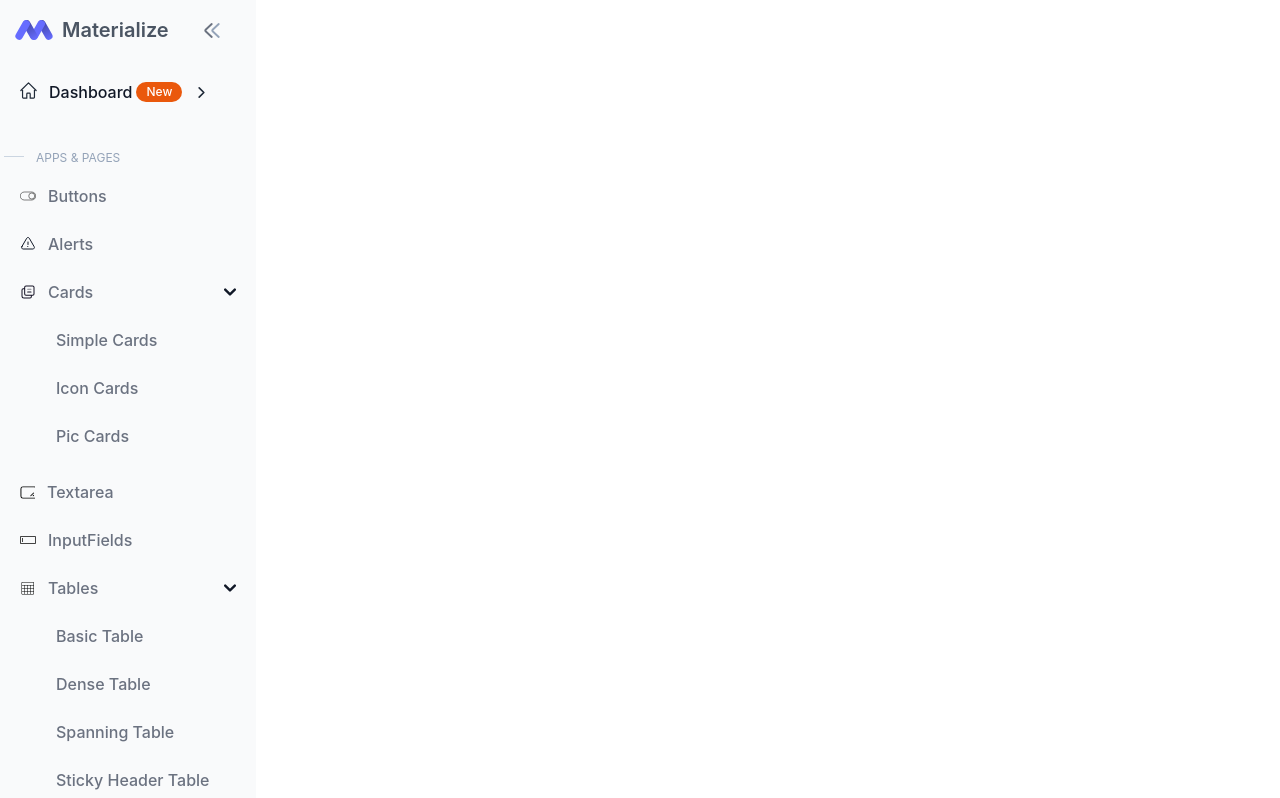
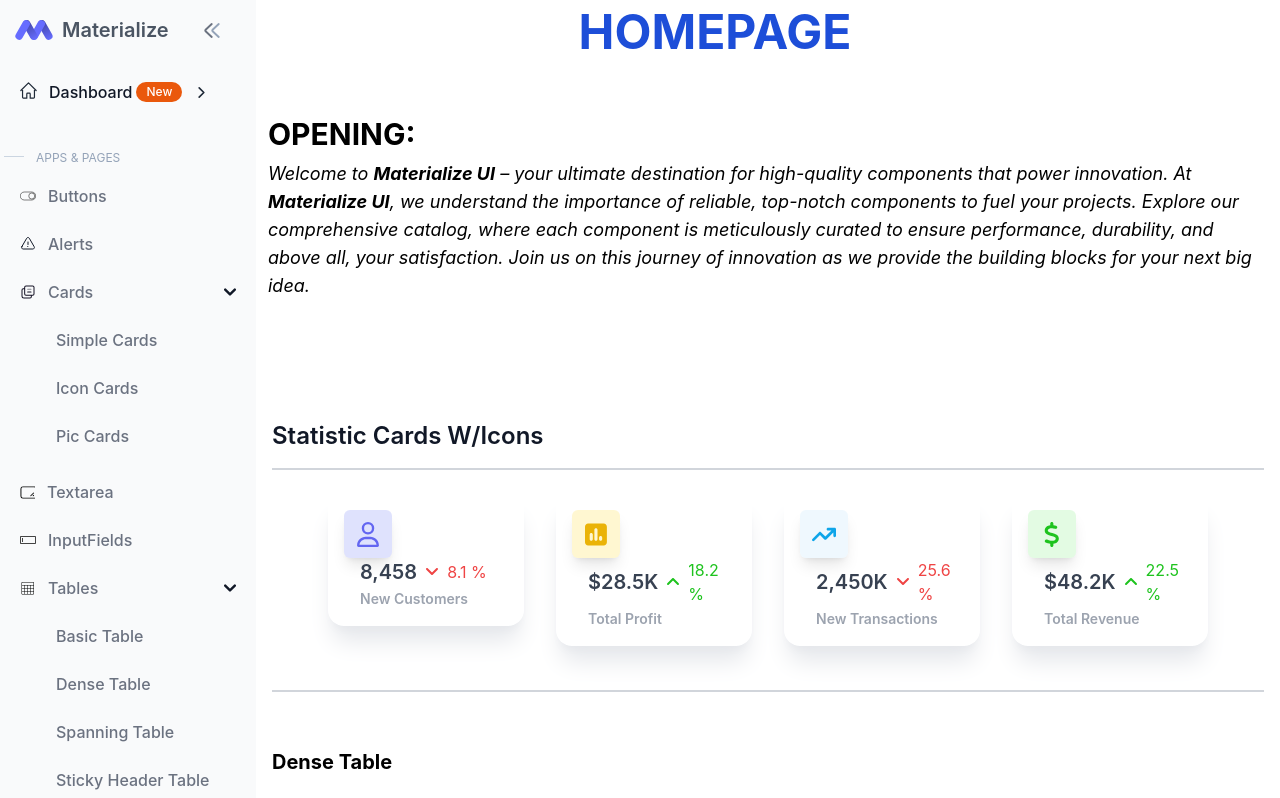
Before and after one commit to TeamFab2023/openui, a React (Create React App) app: page / in a window 1280 px wide. Shown: the top 798 px of the page. Built offline with nearby package versions, Linux system fonts and the light colour scheme.

Commit message:
HomePage-Completed

```diff
--- a/src/components/HomePage/HomePage.tsx
+++ b/src/components/HomePage/HomePage.tsx
@@ -1,35 +1,59 @@
+import React from 'react';
+import Sidebar from '../Sidebar/Sidebar';
 import Table from '../Tables/DenseTable';
-import Layout from '../Layouts/Layout';
+import Cards from '../Cards/Cards';
+import PicCards from '../Cards/PicCards';
+import IconCard from '../Cards/IconCard';
+import Alert from '../Alerts/Alert';
+import Button from '../Button/Button';
+import Textarea from '../Textarea/Textarea';
+import InputField from '../InputFields/InputField';
+import BasicTable from '../Tables/StickyHeaderTable';
+import DenseTable from '../Tables/DenseTable';
 
 
 const HomePage = () => {
   return (
-    <Layout>
-      <div style={{ display: 'grid', gridTemplateColumns: '10px 1fr', gap: '100px' }}>
+    <>
+
+    <div style={{ display: 'grid', gridTemplateColumns: '0px 1fr', gap: '' }}>
+
+      {/* SideBar */}
+      <div>
+
+        <Sidebar />
+      </div>
+
       {/* HomePage */}
       <div>
         {/* Main content of the Homepage */}
 
-          <h1 className='text-center no-underline hover:underline decoration-red-300 decoration-2 text-5xl font-bold text-blue-700
-        hover:cursor-pointer'>HomePage</h1>
-          <div className='text-start'>
-            <h2 className='mt-10 font-bold text-3xl'>Heading 1:</h2>
+        <h1 className=' sm:ml-[150px] p-2 text-center no-underline hover:underline decoration-red-300 decoration-2 text-5xl font-bold text-blue-700
+        hover:cursor-pointer'>HOMEPAGE</h1>
+        <div className='text-start sm:ml-64 p-3'>
+          <h2 className='mt-10 font-bold text-3xl'>OPENING:</h2>
           <p className='mt-2 text-lg italic font-normal'>
-              Lorem ipsum dolor sit amet, consectetur adipisicing elit. Corrupti dolor deleniti vel delectus possimus
-              quisquam sunt saepe maiores, magnam esse adipisci vero, nostrum iste expedita quam autem. Beatae, excepturi alias?
-            </p>
+          Welcome to <b>Materialize UI</b> – your ultimate destination for high-quality components that power innovation. At <b>Materialize UI</b>,
+          we understand the importance of reliable, top-notch components to fuel your projects. Explore our comprehensive catalog, where each component is meticulously curated to ensure performance, durability, and above all, your satisfaction. Join us on this journey of innovation as we provide the building blocks for your next big idea. </p>
         </div>
-          <br />
-          <br />
-          <br />
-          {/*<Cards/>*/}
-          <Table />
+        <br/>
+
+        <br/>
+        <IconCard/>
+        <DenseTable/>
+        <br/>
+        <br/>
 
 
-          {/* Add more content here */}
+
+        <PicCards/>
+
+
+
       </div>
+
     </div>
-    </Layout>
+    </>
   );
 };
 
--- a/src/components/Layouts/Layout.tsx
+++ b/src/components/Layouts/Layout.tsx
@@ -1,8 +1,18 @@
+
 import Sidebar from "../Sidebar/Sidebar"
 
 const Layout = ({children}: any) => {
   return (
-      <><Sidebar /><div>{children}</div></>
+      <>
+      <div className="grid grid-cols-2 ">
+
+         <Sidebar />
+
+
+         <div className=" p-4 sm:ml-64 grid col-span-2 ">
+           <div>{children}</div>
+         </div>
+       </div></>
   )
 }
 export default Layout
```
Lines whose indentation alone changed are shown as unchanged.
